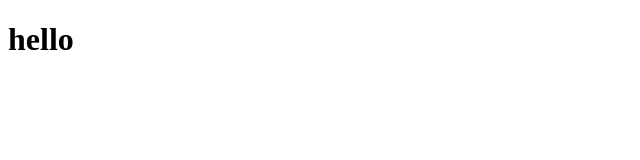
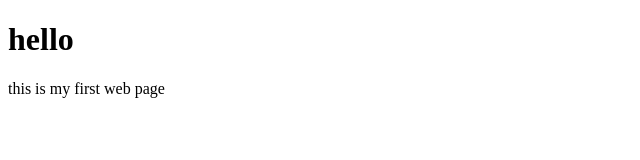
Before and after one commit to Purusottambist/sayan, a plain HTML site: page index.html in a window 1280 px wide. Shown: the whole page, without its empty margins (0-640 px from the left). Drawn offline with Linux system fonts and the light colour scheme.

Commit message:
Update index.html

```diff
--- a/index.html
+++ b/index.html
@@ -4,6 +4,7 @@
 <title>landing page</title>
 <body>
 <h1>hello</h1>
+  <p>this is my first web page</p>
 </body>
 </head>
 </html>
```
